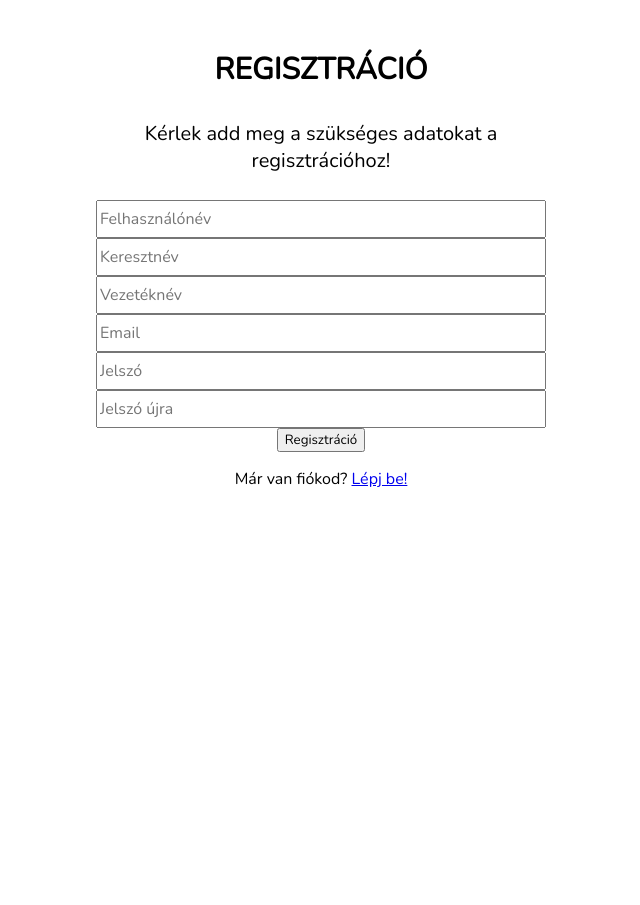
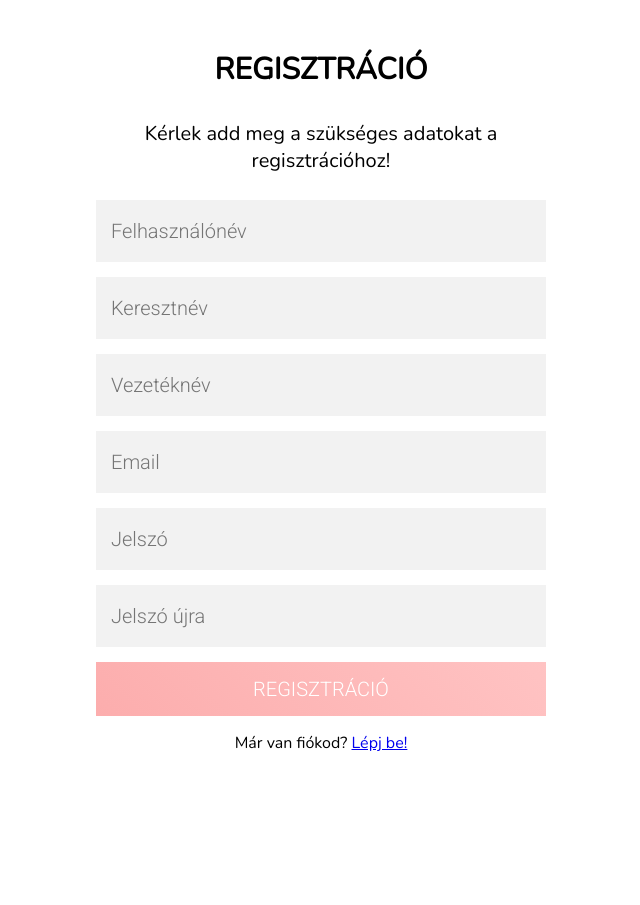
Before and after one commit to EKKE-App-Dev-Lab/vinylmaster, a PHP site: page /MyFiles/registration.php in a window 1280 px wide. Shown: the part 165-1070 px from the top of the page, without its empty margins (319-959 px from the left). Before the commit the page ends 652 px from the top, so only its background shows below. Run offline with PHP 8.4, Linux system fonts and the light colour scheme; some libraries are stand-ins or nearby versions.

Commit message:
F-0003 Account.css

```diff
--- a/Account.css
+++ b/Account.css
@@ -120,3 +120,36 @@ hr{
     padding: 25px;
     text-align: center;
 }
+
+.form input {
+    font-family: "Roboto", sans-serif;
+    outline: 0;
+    background: #f2f2f2;
+    width: 100%;
+    border: 0;
+    margin: 0 0 15px;
+    padding: 15px;
+    box-sizing: border-box;
+    font-size: 20px;
+    color: black;
+}
+
+.form input:focus {
+    color: black;
+}
+
+.form button {
+    font-family: "Roboto", sans-serif;
+    text-transform: uppercase;
+    outline: 0;
+    background-color:#2196f3;
+    background-image: linear-gradient(45deg,rgb(252, 173, 173),rgb(255, 195, 195));
+    width: 100%;
+    border: 0;
+    padding: 15px;
+    color: #FFFFFF;
+    font-size: 20px;
+    -webkit-transition: all 0.3 ease;
+    transition: all 0.3 ease;
+    cursor: pointer;
+}
```
